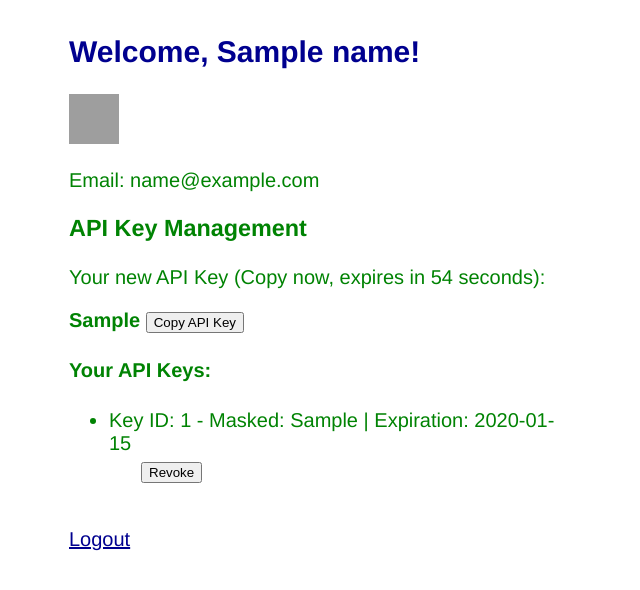
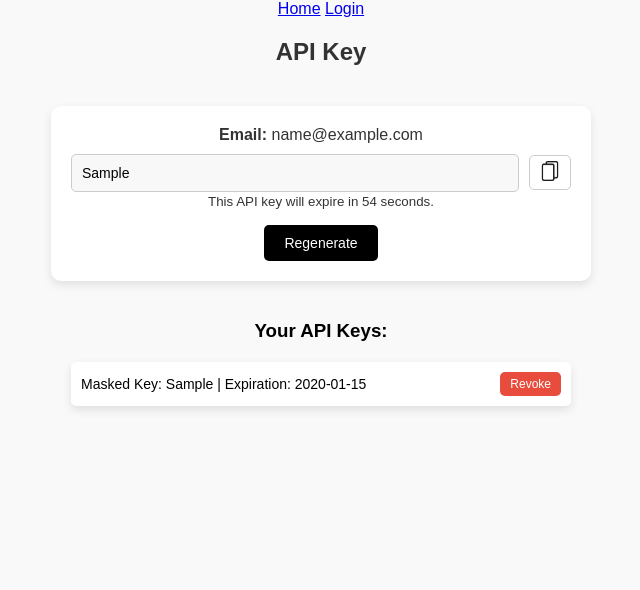
Before and after one commit to tago893/APIverse-test, a Flask app: template 07_oauth/templates/dashboard.html in a window 1280 px wide. Shown: the top 590 px of the page, without its empty margins (319-959 px from the left). Run offline with Flask 3, Linux system fonts and the light colour scheme; the template is opened without the code that fills it: most values are stand-ins (such as "Sample title", 1, 10 or a date in 2020); grey boxes are pictures that could not be loaded.

Commit message:
final UI commits

```diff
--- a/07_oauth/static/style.css
+++ b/07_oauth/static/style.css
@@ -1,8 +1,149 @@
-body       { font-family: "Helvetica", sans-serif; font-size: 20px; color: #008303; }
-a, h1, h2  { color: #00008F; }
-form       { margin:.1em auto; padding:.1em; width: 400px; border: 1px }
-.heading  { font-weight: bold; }
-.page      { margin:.1em auto; padding:.1em; width: 504px;  }
-.entry     { margin-bottom: 2em; padding-bottom: 2em; border-bottom: 1px solid #888; }
-input[type=text] { margin: .5em 0; padding: .5em; font-size: 12px; color: #777; width: 200px;}
-input[type=textarea] { margin: .5em 0; padding: .5em; font-size: 12px; color: #777; width: 200px;}
+/* 🌟 General Styles */
+body {
+    font-family: 'Poppins', sans-serif;
+    background-color: #f9f9f9;
+    margin: 0;
+    padding: 0;
+    text-align: center;
+}
+
+h2 {
+    color: #333;
+    margin-bottom: 20px;
+}
+
+/* 🌟 API Key Box */
+.api-key-box {
+    background-color: white;
+    padding: 20px;
+    border-radius: 10px;
+    box-shadow: 0 4px 10px rgba(0, 0, 0, 0.1);
+    display: inline-block;
+    width: 80%;
+    max-width: 500px;
+    margin: 20px auto;
+}
+
+.api-key-box p {
+    margin: 0 0 10px;
+    font-size: 16px;
+    color: #333;
+}
+
+/* 🌟 API Key Input */
+.api-key-section {
+    display: flex;
+    align-items: center;
+    margin-top: 10px;
+}
+
+.api-key-section input {
+    flex: 1;
+    padding: 10px;
+    border: 1px solid #ccc;
+    border-radius: 5px;
+    font-size: 14px;
+    margin-right: 10px;
+    background-color: #f8f8f8;
+}
+
+.api-key-section button {
+    background-color: white;
+    border: 1px solid #ccc;
+    border-radius: 5px;
+    padding: 5px 10px;
+    cursor: pointer;
+    transition: 0.3s;
+}
+
+.api-key-section button:hover {
+    background-color: #f0f0f0;
+}
+
+/* 🌟 API Key Buttons */
+.api-key-buttons {
+    margin-top: 15px;
+}
+
+.btn-green {
+    background-color: #28a745;
+    color: white;
+    padding: 10px 20px;
+    border: none;
+    border-radius: 5px;
+    cursor: pointer;
+    font-size: 14px;
+    margin-right: 10px;
+    transition: 0.3s;
+}
+
+.btn-green:hover {
+    background-color: #218838;
+}
+
+.btn-black {
+    background-color: black;
+    color: white;
+    padding: 10px 20px;
+    border: none;
+    border-radius: 5px;
+    cursor: pointer;
+    font-size: 14px;
+    transition: 0.3s;
+}
+
+.btn-black:hover {
+    background-color: #333;
+}
+
+/* 🌟 API Keys List */
+.api-keys-list {
+    list-style-type: none;
+    padding: 0;
+    margin: 20px auto;
+    width: 80%;
+    max-width: 500px;
+}
+
+.api-keys-list li {
+    background-color: white;
+    margin-bottom: 10px;
+    padding: 10px;
+    border-radius: 5px;
+    box-shadow: 0 4px 10px rgba(0, 0, 0, 0.1);
+    display: flex;
+    justify-content: space-between;
+    align-items: center;
+    font-size: 14px;
+}
+
+.api-keys-list .btn-revoke {
+    background-color: #e74c3c;
+    color: white;
+    padding: 5px 10px;
+    border: none;
+    border-radius: 5px;
+    cursor: pointer;
+    font-size: 12px;
+    transition: 0.3s;
+}
+
+.api-keys-list .btn-revoke:hover {
+    background-color: #c0392b;
+}
+
+/* 🌟 Responsive Design */
+@media screen and (max-width: 768px) {
+    .api-key-box {
+        width: 95%;
+    }
+
+    .api-keys-list {
+        width: 95%;
+    }
+
+    .api-keys-list li {
+        flex-direction: column;
+        text-align: center;
+    }
+}
--- a/07_oauth/templates/dashboard.html
+++ b/07_oauth/templates/dashboard.html
@@ -1,35 +1,43 @@
 {% extends "layout.html" %}
 {% block content %}
 
-<h2>Welcome, {{ name }}!</h2>
-<img src="{{ profile }}" width=50px height=50px referrerpolicy="no-referrer">
-<p>Email: {{ email }}</p>
+<h2>API Key</h2>
 
-<h3>API Key Management</h3>
+<div class="api-key-box">
+    <p><strong>Email:</strong> {{ email }}</p>
 
     {% if raw_api_key %}
-<p>Your new API Key (Copy now, expires in <span id="countdown"></span> seconds):</p>
+    <div class="api-key-section">
+        <input type="text" id="apiKey" value="{{ raw_api_key }}" readonly>
+        <button onclick="copyKey()">
+            <img src="{{ url_for('static', filename='copy-icon.png') }}" alt="Copy" width="20px">
+        </button>
+    </div>
     <p>
-    <strong id="apiKey">{{ raw_api_key }}</strong>
-    <button onclick="copyKey()">Copy API Key</button>
+        <small>This API key will expire in <span id="countdown">60</span> seconds.</small>
     </p>
     {% else %}
     <form action="{{ url_for('dashboard') }}" method="post">
-    <input type="submit" value="Generate New API Key">
+        <input type="submit" value="Generate API Key" class="btn-generate">
     </form>
     {% endif %}
 
-<h4>Your API Keys:</h4>
+    <div class="api-key-buttons">
+        <form action="{{ url_for('dashboard') }}" method="post" style="display:inline;">
+            <input type="submit" value="Regenerate" class="btn-black">
+        </form>
+    </div>
+</div>
+
+<h3>Your API Keys:</h3>
 {% if api_keys %}
-<ul>
+<ul class="api-keys-list">
     {% for key in api_keys %}
     <li>
-        Key ID: {{ key.api_key_id }} - Masked: {{ key.masked_key }}
-        | Expiration: {{ key.expires_at.strftime('%Y-%m-%d') }}
-
-        <form action="{{ url_for('dashboard') }}" method="post" onsubmit="return confirmRevoke();">
+        Masked Key: {{ key.masked_key }} | Expiration: {{ key.expires_at.strftime('%Y-%m-%d') }}
+        <form action="{{ url_for('dashboard') }}" method="post" style="display:inline;">
             <input type="hidden" name="revoke_key" value="{{ key.api_key_id }}">
-            <input type="submit" value="Revoke">
+            <input type="submit" value="Revoke" class="btn-revoke">
         </form>
     </li>
     {% endfor %}
@@ -38,42 +46,26 @@
 <p>No active API keys.</p>
 {% endif %}
 
-<br>
-<a href="{{ url_for('logout') }}">Logout</a>
-
 <script>
     function copyKey() {
         let apiKeyElement = document.getElementById("apiKey");
-
-        if (!apiKeyElement) {
-            alert("❌ No API Key available to copy.");
-            return;
-        }
-
-        let apiKeyText = apiKeyElement.innerText.trim(); // ✅ Trim whitespace
-
-        navigator.clipboard.writeText(apiKeyText).then(() => {
+        navigator.clipboard.writeText(apiKeyElement.value).then(() => {
             alert("✅ API Key copied to clipboard!");
         }).catch(err => {
-            alert("❌ Failed to copy API Key.");
-            console.error("Copy Error:", err);
+            console.error("❌ Copy Error:", err);
         });
     }
 
-    function confirmRevoke() {
-        return confirm("⚠️ Are you sure you want to revoke this key?");
-    }
-
     // Countdown for API Key visibility
-    let countdown = 60;
+    let countdown = 60; // Timer starts at 60 seconds
     let countdownElement = document.getElementById("countdown");
     if (countdownElement) {
         let interval = setInterval(function () {
             countdown -= 1;
-            countdownElement.innerText = countdown;
+            countdownElement.innerText = countdown; // Update the countdown UI
             if (countdown <= 0) {
                 clearInterval(interval);
-                location.reload();  // Refresh page when countdown ends
+                location.reload(); // Refresh the page when timer reaches 0
             }
         }, 1000);
     }
--- a/07_oauth/templates/layout.html
+++ b/07_oauth/templates/layout.html
@@ -1,15 +1,29 @@
-<!doctype html>
-<html>
+<!DOCTYPE html>
+<html lang="en">
 
 <head>
-    <title>APIverse Dashboard</title>
-    <link rel="stylesheet" type="text/css" href="{{ url_for('static', filename='style.css') }}">
+    <meta charset="UTF-8">
+    <meta name="viewport" content="width=device-width, initial-scale=1.0">
+    <title>APIverse</title>
+    <link rel="stylesheet" href="{{ url_for('static', filename='style.css') }}">
 </head>
 
 <body>
-    <div class="page">
+
+    <div class="navbar">
+        <a href="{{ url_for('index') }}">Home</a>
+        {% if 'user' in session %}
+        <a href="{{ url_for('dashboard') }}">Dashboard</a>
+        <a href="{{ url_for('logout') }}" class="logout-link">Logout</a>
+        {% else %}
+        <a href="{{ url_for('login') }}">Login</a>
+        {% endif %}
+    </div>
+
+    <div class="container">
         {% block content %}{% endblock %}
     </div>
+
 </body>
 
 </html>
```
Also changed, not shown: 07_oauth/static/copy-icon.png (added). Lines whose indentation alone changed are shown as unchanged.
